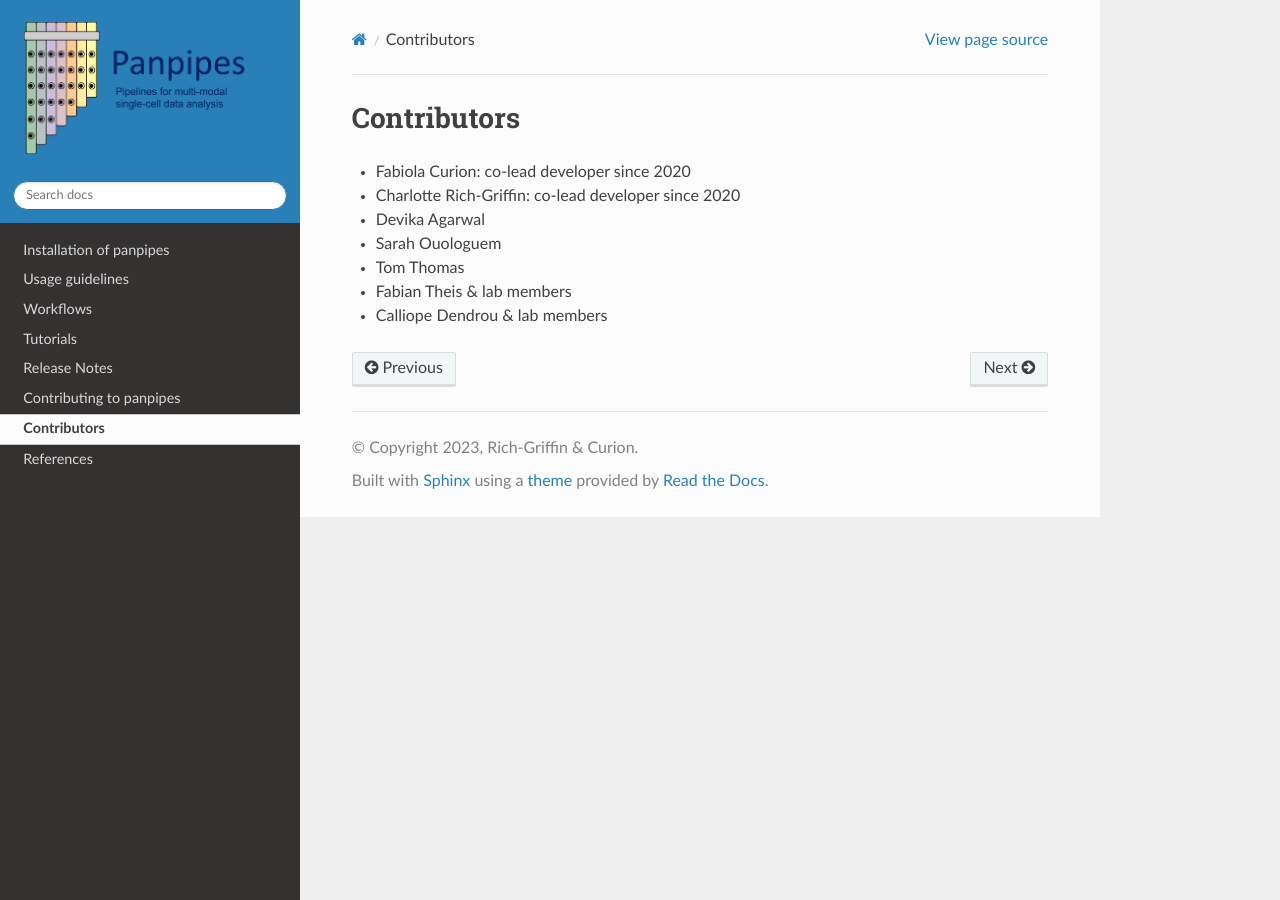
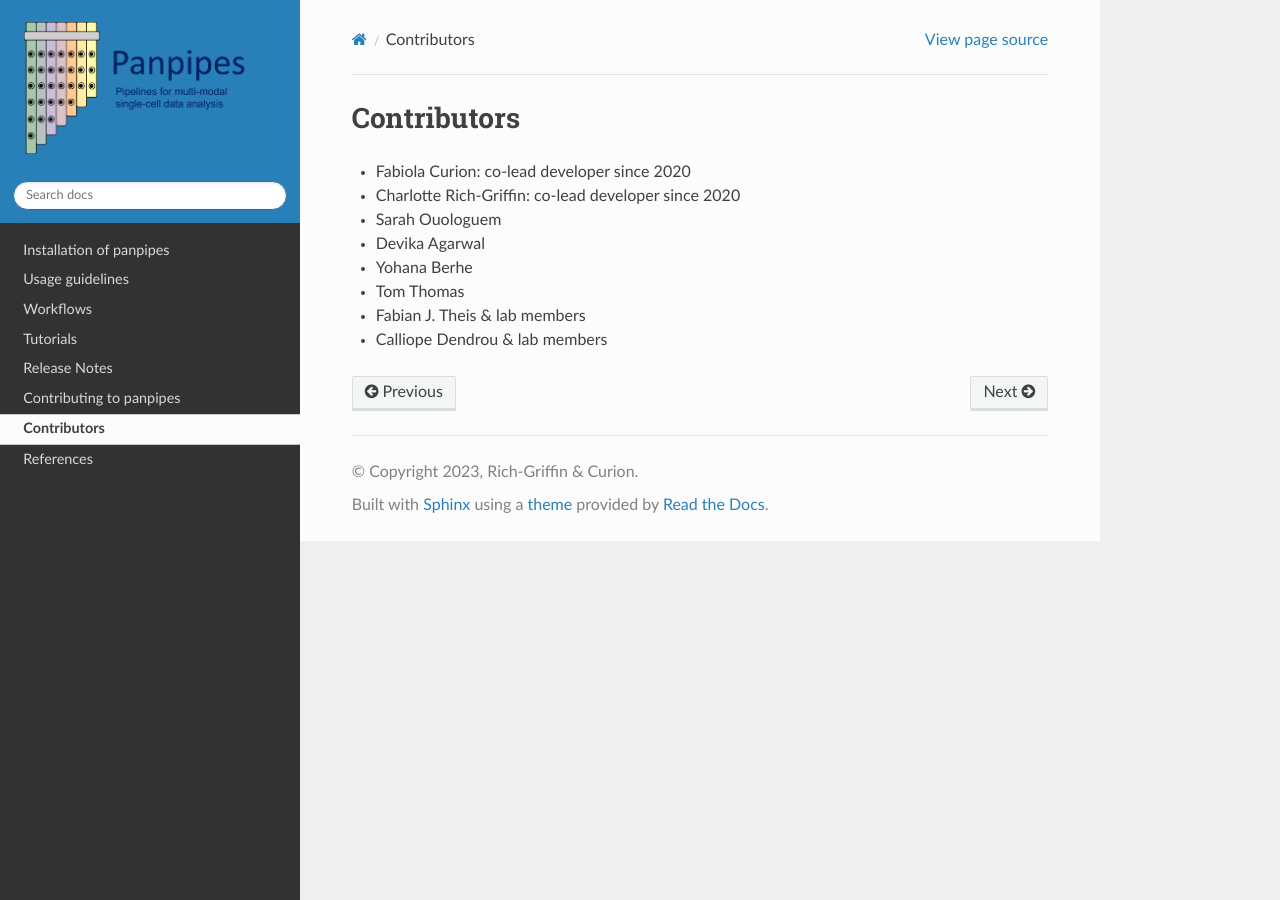
Before and after one commit to bio-la/panpipes-nextflow, a Sphinx documentation site: the page built from docs/contributors.md, in a window 1280 px wide. Built offline with Sphinx 7.4.7 and the Read the Docs theme 2.0.0, drawn with Linux system fonts in a browser that asks for light colours.

Commit message:
contributors

```diff
--- a/docs/contributors.md
+++ b/docs/contributors.md
@@ -3,8 +3,9 @@ Contributors
 
 - Fabiola Curion: co-lead developer since 2020
 - Charlotte Rich-Griffin: co-lead developer since 2020
+- Sarah Ouologuem
 - Devika Agarwal
-- Sarah Ouologuem
+- Yohana Berhe
 - Tom Thomas
-- Fabian Theis & lab members
+- Fabian J. Theis & lab members
 - Calliope Dendrou & lab members
```
